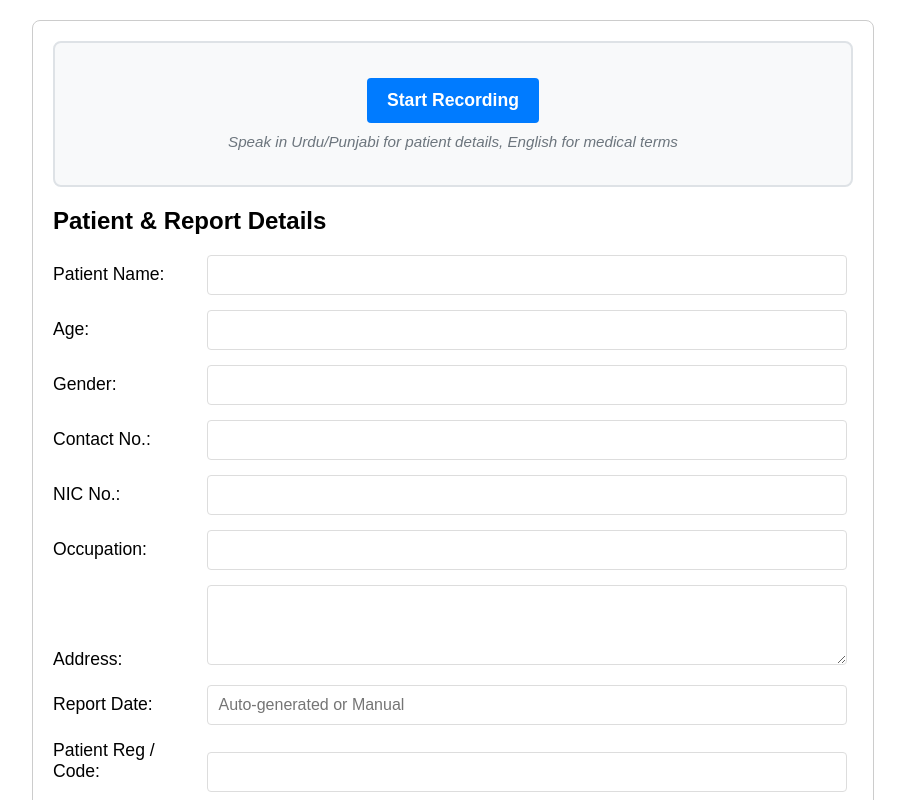
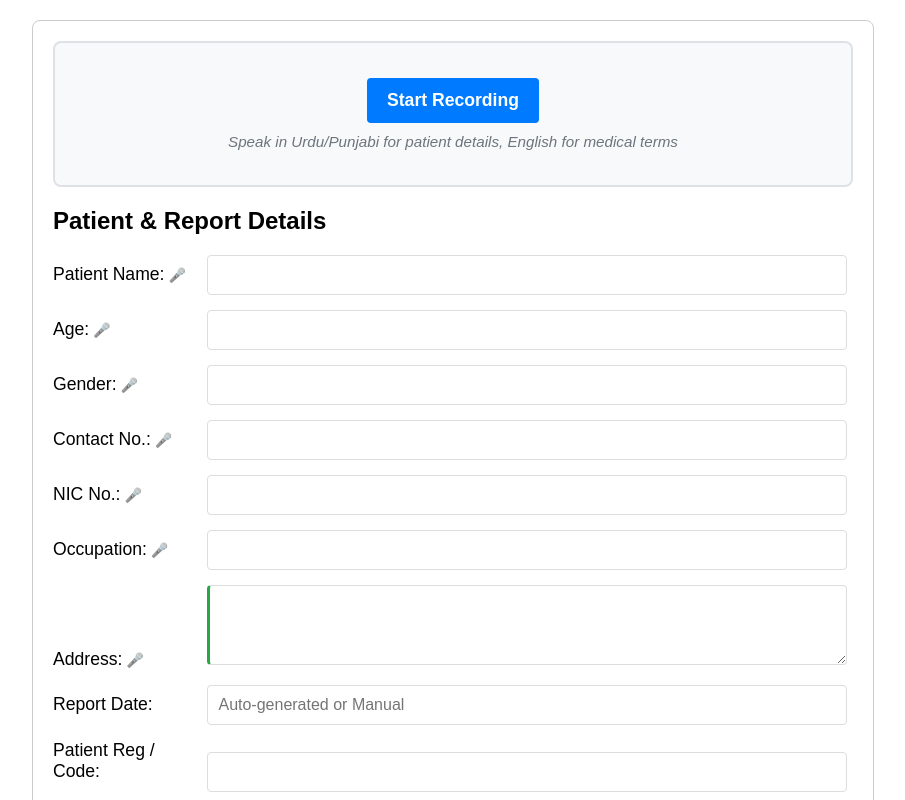
Before and after one commit to areebbajwa/TheNeuron, a plain HTML site: page index.html in a window 1280 px wide. Shown: the top 800 px of the page, without its empty margins (187-1092 px from the left). Drawn offline with nearby package versions, Linux system fonts and the light colour scheme; no server answers.

Commit message:
feat: add multilingual audio guidance - tests: 5/5 passed

```diff
--- a/index.html
+++ b/index.html
@@ -10,7 +10,7 @@
 <body>
     <div class="input-section">
         <div class="recording-controls-top">
-            <button id="startRecordingButton" class="primary-recording-btn">Start Recording</button>
+            <button id="startRecordingButton" class="primary-recording-btn" title="Record patient information in Urdu/Punjabi and medical details in English">Start Recording</button>
             <button id="stopRecordingButton" class="danger-recording-btn" style="display: none;">Stop Recording</button>
             <button id="reprocessAudioButton" style="display: none; margin-left: 10px;">Reprocess Last Audio</button>
             <p class="recording-hint">Speak in Urdu/Punjabi for patient details, English for medical terms</p>
--- a/style.css
+++ b/style.css
@@ -54,6 +54,32 @@ body {
     font-size: 0.95em;
     color: #6c757d;
     font-style: italic;
+}
+
+/* Audio-fillable field indicators */
+.input-section input[id="patientName"],
+.input-section input[id="age"],
+.input-section input[id="gender"],
+.input-section input[id="contactNo"],
+.input-section input[id="nicNo"],
+.input-section input[id="fatherName"],
+.input-section textarea[id="address"],
+.input-section textarea[id="complaints"],
+.input-section textarea[id="diagnosis"],
+.input-section textarea[id="examination"],
+.input-section textarea[id="medicationsInput"] {
+    border-left: 3px solid #28a745;
+}
+
+.input-section label::after {
+    content: " 🎤";
+    font-size: 0.8em;
+    opacity: 0.6;
+}
+
+.input-section label[for="reportDate"]::after,
+.input-section label[for="reportCode"]::after {
+    content: "";
 }
 
 .input-section {
```
